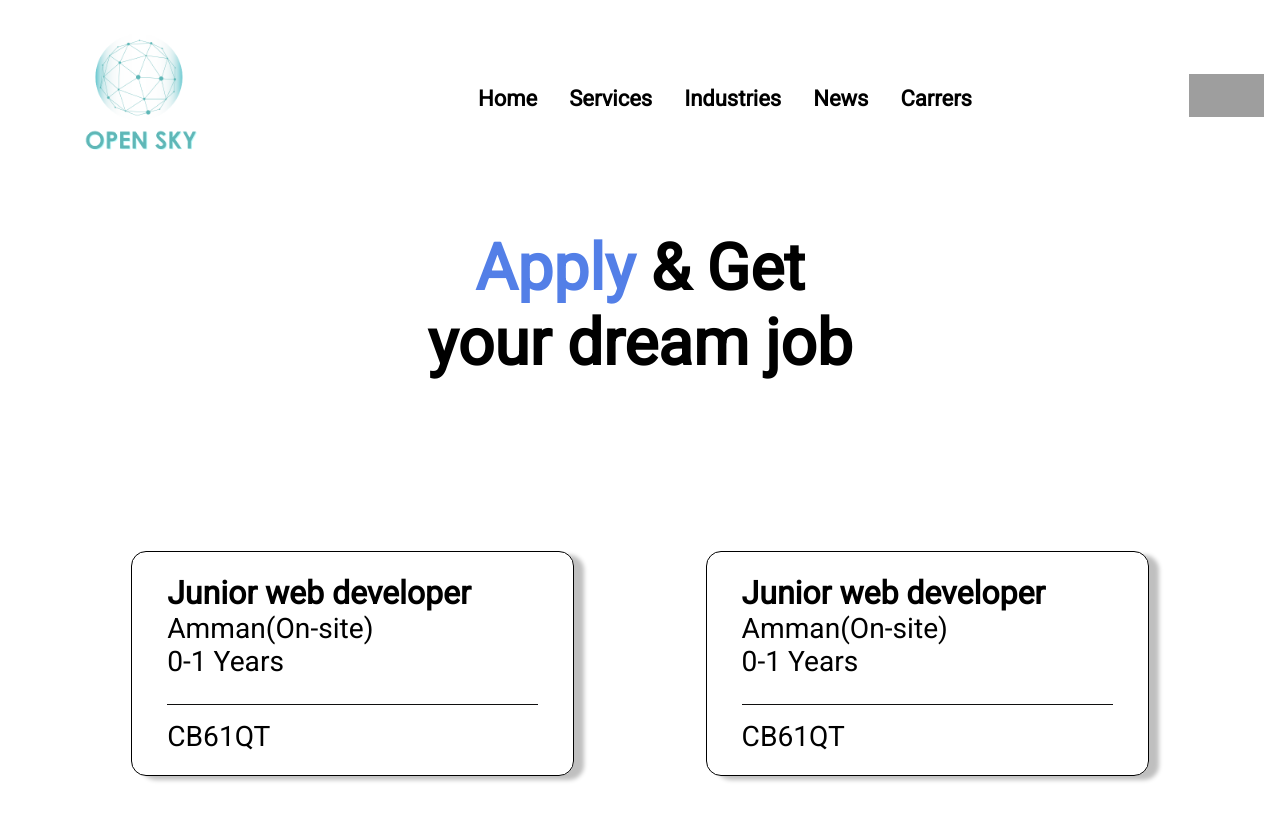
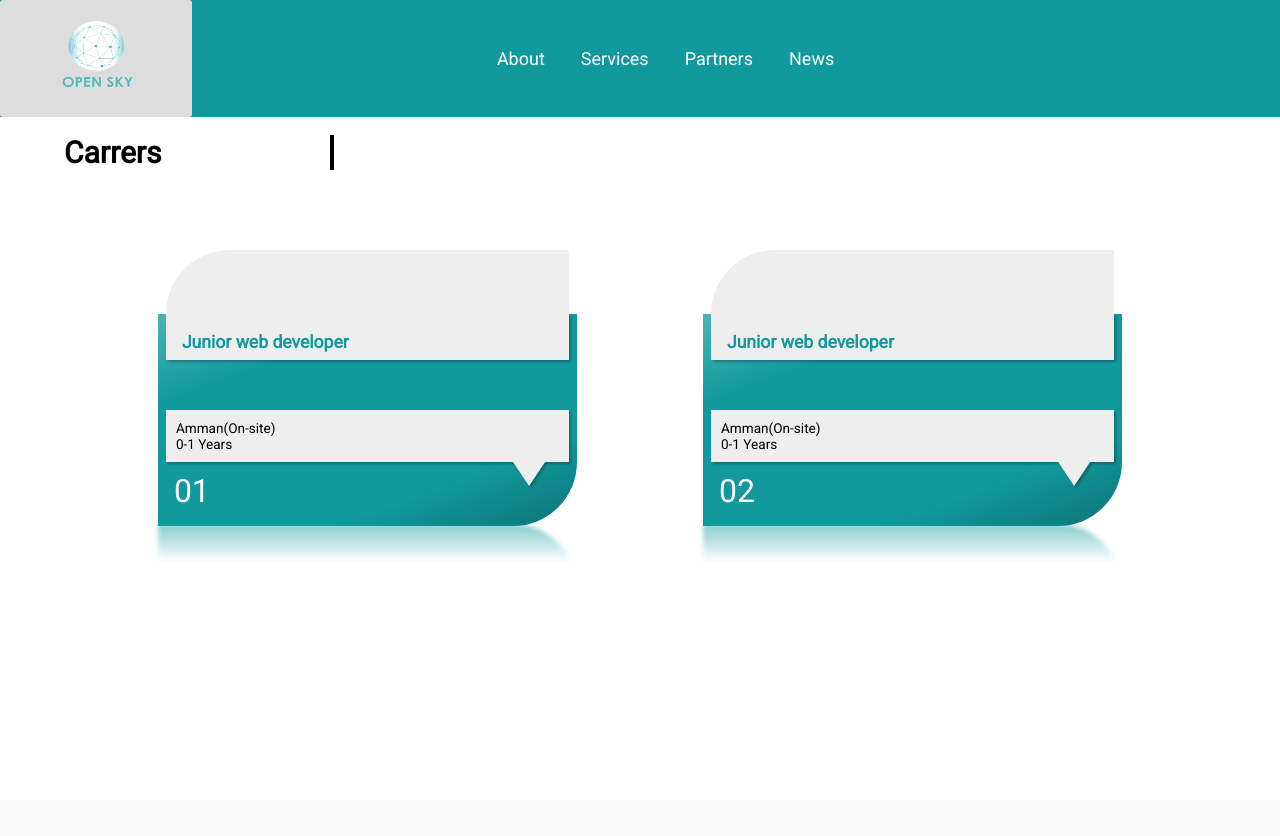
Before and after one commit to ezzabumahfouz/OpenSkyWebsite, a PHP site: page /screens/carrers.html in a window 1280 px wide. After the commit the page ends 557 px from the top, so only its background shows below. Run offline with PHP 8.4, Linux system fonts and the light colour scheme; grey boxes are pictures that could not be loaded.

Commit message:
commit 1.4

```diff
--- a/index.html
+++ b/index.html
@@ -191,7 +191,7 @@
             <h3>Contact Us</h3>
             <a href="screens/contactus.html">Get In Touch</a>
             <a href="screens/contactus.html#section2">Location</a>
-            <a href="screens/contactSales.html">Contact Sales</a>
+            <a href="screens/carrers.html">Join Our Team</a>
 
           </div>
         </div>
--- a/screens/carrers.html
+++ b/screens/carrers.html
@@ -2,84 +2,255 @@
 <html lang="en">
 
 <head>
-    <meta charset="UTF-8">
-    <link rel="stylesheet" href="../style/carrersStyle.css">
-    <meta http-equiv="X-UA-Compatible" content="IE=edge">
+    <meta charset="UTF-8" />
+    <link rel="stylesheet" href="../style/carrersStyle.css" />
+
+    <meta http-equiv="X-UA-Compatible" content="IE=edge" />
+
+
+    <title>Carrers | Open Sky</title>
+
+    <!-- Additional things -->
+
+
     <meta name="viewport" content="width=device-width, initial-scale=1.0">
-    <link rel="stylesheet" href="https://cdnjs.cloudflare.com/ajax/libs/font-awesome/4.7.0/css/font-awesome.min.css">
-    <link rel="icon" type="x-icon" href="../assets/images/Untitled_design__2_-removebg-preview.png" sizes="16x16">
 
-    <title>careers | Open Sky</title>
+    <!-- Additional CSS Files -->
+
+    <!-- End -->
 </head>
 
+<body>
+    <div class="navbar">
+        <a href="../index.html"><img class="logo" src="../assets/images/opanSkySoftware.png" /></a>
+        <p>
+            ....................................................................
+        </p>
 
-<body>
-
-
-    <header class="navbar">
-
-        <a href="http://localhost/OpenSkyWebsite/index.html"><img class="logo" src="../assets/images/opanSkySoftware.png"></a>
-        <div class="nav-pages">
-            <!-- <div class="dropdown">
-                <button class="dropbtn">About Us
+        <div class="dropdown">
+            <button class="dropbtn">
+                About
                 <i class="fa fa-caret-down"></i>
             </button>
             <div class="dropdown-content">
-                    <a href="#">Who we are</a>
-                    <a href="screens/management.html">Management</a>
-                    <a href="#">Technology partners</a>
-                    <a href="#">Location</a>
+                <div class="row">
+                    <div class="column">
+                        <h3>Who we are</h3>
+                        <a href="#">Know More</a>
+                        <a href="#">The Way We Work</a>
+                        <a href="#">Values & Ethics</a>
                     </div>
-            </div> -->
+                    <div class="column">
+                        <h3>Management</h3>
+                        <a href="#"> Board of Directors</a>
+                        <a href="#">Management Team</a>
+                    </div>
+                    <div class="column">
+                        <h3>Contact Us</h3>
+                        <a href="">Get In Touch</a>
+                        <a href="">Location</a>
+                        <a href="">Join Our Team</a>
+                    </div>
+                </div>
+            </div>
+        </div>
+        <a href="">Services</a>
+        <a href="">Partners</a>
+        <a href="">News</a>
+    </div>
+    <style>
+        .navbar a img {
+            height: 93px;
+            width: 156px;
+            background-size: contain;
+        }
 
+        * {
+            box-sizing: border-box;
+        }
 
-            <a href="http://localhost/OpenSkyWebsite/index.html">Home</a>
-            <a class="hover-underline-animation" href="javascript:history.back()">Services</a>
-            <a class="hover-underline-animation" href="javascript:history.back()">Industries</a>
-            <a class="hover-underline-animation" href="../screens/news.html">News</a>
-            <a class="hover-underline-animation" href="../screens/carrers.html">Carrers</a>
+        body {
+            margin: 0;
+        }
 
-        </div>
-        <div class="dropdown">
-            <a id="flagShow"><img class="flag" src="../assets/images/jordan (1).png"></a>
-        </div>
+        .navbar {
+            overflow: hidden;
+            background-color: #11999e;
+            font-family: Arial, Helvetica, sans-serif;
+            justify-content: start;
 
-    </div>
+            position: sticky;
+            top: 0;
+            z-index: 1;
+        }
+
+        .navbar p {
+            color: #11999e;
+        }
+
+        .navbar a {
+            float: left;
+            font-size: 18px;
+            color: white;
+            text-align: center;
+            padding: 10px 18px;
+            text-decoration: none;
+        }
+
+        .dropdown {
+            float: left;
+            overflow: hidden;
+        }
+
+        .dropdown .dropbtn {
+            font-size: 18px;
+            border: none;
+            outline: none;
+            color: white;
+            padding: 10px 18px;
+            background-color: inherit;
+            /* font: inherit; */
+            margin: 0;
+            font-weight: 500;
+        }
+
+        .navbar a:hover,
+        .dropdown:hover .dropbtn {
+            background-color: #ddd;
+            color: #11999e;
+            border-radius: 3px;
+            transition: 0.3s;
+        }
+
+        .dropdown-content {
+            display: none;
+            position: absolute;
+            background-color: #22cccfc6;
+            width: 50%;
+            left: 25%;
+            box-shadow: 1px 8px 16px 1px rgba(0, 0, 0, 0.2);
+
+            /* box-shadow: 1px 4px 9px 3px rgba(17, 153, 158, 0.64);
+          -webkit-box-shadow: 1px 4px 9px 3px rgba(17, 153, 158, 0.64);
+          -moz-box-shadow: 1px 4px 9px 3px rgba(17, 153, 158, 0.64); */
+            border-radius: 30px;
+            /* z-index: 9999; */
+            position: fixed;
+        }
+
+        .dropdown:hover .dropdown-content {
+            display: block;
+        }
+
+        /* Create three equal columns that floats next to each other */
+        .column {
+            float: left;
+            width: 33.33%;
+            padding: 10px;
+
+            background-color: #ccc;
+            height: 200px;
+        }
+
+        .column h3 {
+            padding-bottom: 20px;
+            padding-top: 10px;
+        }
+
+        .column a {
+            float: none;
+            color: black;
+            padding: 10px;
+            text-decoration: none;
+            display: block;
+            text-align: left;
+            font-size: 15px;
+        }
+
+        .column a:hover {
+            background-color: #ddd;
+        }
+
+        /* Clear floats after the columns */
+
+        .row:after {
+            content: "";
+            display: table;
+            clear: both;
+        }
+    </style>
+    <div class="title">
+        <h1>Carrers </h1>
     </div>
 
 
-    </header>
-    <div class="careers">
-        <div class="apply-text">
-            <span> Apply </span> & Get <br> your dream job
+
+
+
+    <!-- Body -->
+    <ol>
+        <li style="--accent-color:#11999e">
+            <div class="icon"><i class="fa-brands fa-codepen"></i></div>
+            <div class="title">Junior web developer</div>
+            <div class="descr">Amman(On-site) <br> 0-1 Years</div>
+        </li>
+        <li style="--accent-color:#11999e">
+            <div class="icon"><i class="fa-brands fa-html5"></i></div>
+            <div class="title">Junior web developer
             </div>
-        <div class="careers-class">
-            <div class="job">
-                <h2>Junior web developer</h2>
-                <h3>Amman(On-site)</h3>
-                <h4>0-1 Years</h4>
-                <div class="line"></div>
-                <a href="CB61QT">CB61QT</a>
-            </div>
-            <div class="job">
-                <h2>Junior web developer</h2>
-                <h3>Amman(On-site)</h3>
-                <h4>0-1 Years</h4>
+            <div class="descr">Amman(On-site) <br> 0-1 Years</div>
+        </li>
 
-                <div class="line"></div>
-                <a href="CB61QT">CB61QT</a>
-            </div>
 
-        </div>
+    </ol>
 
-    </div>
+
+    <!-- Table -->
+
+    <!-- Table style -->
+
+    <!-- End Table Style -->
+    <!-- <div class="topScroll">
+        <button onclick="topFunction()" id="myBtn" title="Go to top">Go Back To Top </button>
+
+    </div> -->
+
+    <!-- <script src="https://ajax.googleapis.com/ajax/libs/jquery/3.4.1/jquery.min.js"></script> -->
+    <script type="text/javascript">
+        $(document).ready(function () {
+            $(".body-container .accordion-box .accordion-header").click(
+                function () {
+                    var curent_click = $(this)
+                        .parents(".accordion-box")
+                        .find(".accordion-body");
+                    $(curent_click).slideToggle();
+                    $(".accordion-container .accordion-box .accordion-body")
+                        .not(curent_click)
+                        .slideUp();
+                }
+            );
+        });
+    </script>
     <script>
-            var w = window.innerWidth;
-        var flag = document.getElementById("flagShow");
-        if (w<1160) {
-            flag.style.display = "none";
+        // Get the button
+        let mybutton = document.getElementById("myBtn");
+
+        // When the user scrolls down 20px from the top of the document, show the button
+        window.onscroll = function () { scrollFunction() };
+
+        function scrollFunction() {
+            if (document.body.scrollTop > 20 || document.documentElement.scrollTop > 20) {
+                mybutton.style.display = "block";
+            } else {
+                mybutton.style.display = "none";
+            }
         }
 
+        // When the user clicks on the button, scroll to the top of the document
+        function topFunction() {
+            document.body.scrollTop = 0;
+            document.documentElement.scrollTop = 0;
+        }
     </script>
 </body>
 
--- a/screens/contactus.html
+++ b/screens/contactus.html
@@ -79,7 +79,7 @@
 
             position: sticky;
             top: 0;
-            z-index: 1;
+            z-index: 10;
         }
 
         .navbar p {
--- a/style/carrersStyle.css
+++ b/style/carrersStyle.css
@@ -6,6 +6,7 @@
     font-family: 'Roboto', sans-serif;
     scroll-behavior: smooth;
 }
+
 @media screen and (max-width: 1040px) {
     .navbar {
         overflow: hidden;
@@ -14,8 +15,11 @@
         flex-flow: column wrap;
         justify-content: space-between;
         align-items: center;
+        padding: 0;
+        margin: 0;
     }
 }
+
 @media screen and (min-width: 1041px) {
     .navbar {
         overflow: hidden;
@@ -24,247 +28,45 @@
         flex-flow: row wrap;
         justify-content: space-between;
         align-items: center;
+        padding: 0;
+        margin: 0;
     }
 }
 
-
-  .navbar .nav-pages {
-    display: flex;
-    flex-flow: row wrap;
-    justify-content: space-evenly;
-    align-items: center;
-
-
-  }
-.navbar a {
-  float: left;
-  font-size: 22px;
-  font-weight:700;
-  color: black;
-  text-align: center;
-  padding: 14px 16px;
-  text-decoration: none;
-
-
-}
-.navbar a img {
-  height: 163px;
-  width: 245px;
-  background-size: contain;
-
-}
-.navbar a .flag {
-  height: 43px;
-  width: 75px;
-  background-size: contain;
-
+/* Body */
+.rounded {
+    border-top: 5px solid #11999e;
+    border-radius: 5px;
+    margin: 30px 10%;
 }
 
-
-.dropdown {
-  float: left;
-  overflow: hidden;
-}
-
-.dropdown .dropbtn {
-  font-size: 22px;
-  font-weight:700;
-  border: none;
-  outline: none;
-  color: rgb(35, 35, 35);
-  padding: 14px 16px;
-  background-color: inherit;
-  font-family: inherit;
-  margin: 0;
-  transition: 0.2s;
-  cursor: pointer;
-
-
-}
-
-.hover-underline-animation {
-  display: inline-block;
-  position: relative;
-  color: #11999e;
-}
-
-.hover-underline-animation::after {
-  content: '';
-  position: absolute;
-  width: 100%;
-  transform: scaleX(0);
-  height: 2px;
-  bottom: 0;
-  left: 0;
-  background-color: #11999e;
-  transform-origin: bottom right;
-  transition: transform 0.3s ease-out;
-}
-
-.hover-underline-animation:hover::after {
-  transform: scaleX(1);
-  transform-origin: bottom left;
-}
-.dropdown-content {
-  display: none;
-  position: absolute;
-  background-color: #f9f9f9;
-  min-width: 160px;
-  box-shadow: 0px 8px 16px 0px rgba(0,0,0,0.2);
-  z-index: 1;
-  transition: 0.2s;
-
-  border-radius: 10px;
-
-}
-
-.dropdown-content a {
-  float: none;
-  color: black;
-  padding: 12px 16px;
-  text-decoration: none;
-  display: block;
-  text-align: center;
-  font-size: 15px;
-  font-weight: 500;
-}
-
-.dropdown-content a:hover {
-  background-color: #ddd;
-  border-radius: 10px;
-
-}
-
-.dropdown:hover .dropdown-content {
-  display: block;
-}
-
-/* Body */
-
 @media screen and (max-width: 500px) {
-  .careers .apply-text {
-    font-size: 40px;
-    text-align: center;
-    margin-top: 35px;
-    margin-bottom: 85px;
-    font-weight: bolder;
-    color: black;
-  }
-  .careers .apply-text span {
-    color: #537FE7;
-  }
-  .careers .careers-class {
-    width: 90%;
-    display: inline-block;
-    margin-left: 5%;
-  }
-  .careers .careers-class .job {
-    border: 1px solid black;
-    Offset: 10px, 4px
-  rgba(0, 0, 0, 0.25)
-  ;
-  border-radius: 15px;
-  padding: 22px 35px ;
-  box-shadow: 10px 4px 4px rgba(0, 0, 0, 0.25);
-  margin-bottom: 60px;
-
-
-  }
-  .careers .careers-class .job h2 {
+    .header-text {
+        font-size: 30px;
+        padding: 10px 0px 0px 10px;
+        font-size: 20px;
         font-weight: 600;
-    font-size: 25px;
-    text-align: start;
-  }
-  .careers .careers-class .job h3 {
-    font-weight: 500;
-    font-size: 20px;
-    text-align: start;
-  }
-  .careers .careers-class .job h4 {
-    font-weight: 500;
-    font-size: 20px;
-    text-align: start;
-  }
-  .careers .careers-class .job a {
-    text-decoration: none;
-    font-weight: 500;
-    font-size: 22px;
-    text-align: start;
         color: black;
     }
 
 
 
-}
-@media screen and (min-width: 501px) {
-  .careers .apply-text {
-    font-size: 5vw;
-    text-align: center;
-    margin-top: 35px;
-    margin-bottom: 85px;
-    font-weight: bolder;
-    color: black;
-  }
-  .careers .apply-text span {
-    color: #537FE7;
-  }
-  .careers .careers-class {
-    width: 100%;
-    display: inline-flex;
-    margin-top: 85px;
-
-    justify-content: space-evenly;
 
 }
-  .careers .careers-class .job {
-    border: 1px solid black;
-    width: 29%;
-    Offset: 10px, 4px
-  rgba(0, 0, 0, 0.25)
-  ;
-  border-radius: 15px;
-  padding: 22px 35px ;
-  box-shadow: 10px 4px 4px rgba(0, 0, 0, 0.25);
-  margin-bottom: 60px;
 
+@media screen and (min-width: 501px) {
+    .header-text {
+        font-size: 30px;
+        padding: 30px 0px 0px 5%;
 
-  }
-  .careers .careers-class .job h2 {
         font-weight: 600;
-    font-size: 2.5vw;
-    text-align: start;
-  }
-  .careers .careers-class .job h3 {
-    font-weight: 500;
-    font-size: 2.2vw;
-    text-align: start;
-  }
-  .careers .careers-class .job h4 {
-    font-weight: 500;
-    font-size: 2.2vw;
-    text-align: start;
-  }
-  .careers .careers-class .job a {
-    text-decoration: none;
-    font-weight: 500;
-    font-size: 2.2vw;
-    text-align: start;
         color: black;
     }
 
 
 
-}
 
 
-
-
-.careers .careers-class .job .line {
-  width: 100%;
-  height: 1px;
-  background-color: #100F0F;
-  margin-top: 26px;
-  margin-bottom: 15px;
 }
 
 ::-webkit-scrollbar {
@@ -276,10 +78,237 @@
 }
 
 ::-webkit-scrollbar-thumb {
-  background: #5EB7B7;
+    background: #5eb7b7;
     border-radius: 50px;
 }
 
 ::-webkit-scrollbar-thumb:hover {
     background: #11999e;
 }
+
+
+/* aa */
+
+
+@media (max-width:991px) {
+    .wrapper {
+        flex-direction: column;
+        margin: auto;
+        align-items: center;
+    }
+
+    .card {
+        width: 250px;
+        margin-bottom: 30px;
+    }
+}
+
+/* body */
+
+/*  */
+
+
+
+/* Header */
+.title {
+
+    display: flex;
+    justify-content: start;
+    align-items: center;
+    margin: 0;
+    padding: 18px 0 0 5%;
+    margin-bottom: 50px;
+}
+
+.title h1 {
+    font-size: 30px;
+    color: #000000;
+    border-right: 4px solid #000;
+    font-weight: 700;
+    animation: forwards typing 7s;
+    white-space: nowrap;
+    overflow: hidden;
+
+}
+.topScroll button {
+  margin: auto;
+  display: block;
+  background-color: transparent;
+  border: 0;
+  text-decoration: underline;
+  font-size: 20px;
+  cursor: pointer;
+  padding-bottom: 29px;
+  padding-top: 50px;
+}
+
+@keyframes cursor {
+
+    0%,
+    100% {
+        border-color: transparent;
+    }
+
+    50% {
+        border-color: #000;
+    }
+}
+
+@keyframes typing {
+    0% {
+        width: 0ch
+    }
+
+    30%{ width: 16ch;}
+    80%{ width: 16ch;}
+     90%{ width: 16ch;}
+    100% {
+        width: 16ch;
+    }
+
+
+}
+
+/* End Header */
+
+
+
+
+
+
+
+ol {
+  width: 90%;
+  margin-inline: auto;
+
+  display: flex;
+  flex-wrap: wrap;
+  gap: 2rem;
+
+  list-style: none;
+  counter-reset: cardnr;
+  justify-content: space-evenly;
+}
+
+li {
+  --frontColor: #eeeeee;
+  --width: 10em;
+  --inlineP: 0.5rem;
+  --borderR: 4rem;
+  --arrowW: 2rem;
+  --arrowH: 1.5rem;
+
+  counter-increment: cardnr;
+  width: calc(var(--width) - var(--inlineP) * 2);
+  display: grid;
+  grid-template:
+    "icon" var(--borderR)
+    "title"
+    "descr" 1fr;
+  margin-inline: var(--inlineP);
+  margin-bottom: calc(var(--borderR));
+  position: relative;
+  transition: 0.3s;
+  width: 35%;
+  margin-top: 30px;
+}
+li:hover {
+  scale: 1.1;
+}
+li .icon,
+li .title,
+li .descr {
+  background: var(--frontColor);
+  padding-inline: 1rem;
+  padding-bottom: 1rem;
+}
+li .icon,
+li .title {
+  color: var(--accent-color);
+  text-align: center;
+  padding-bottom: 0.5rem;
+}
+
+li .title,
+li .descr {
+  filter: drop-shadow(0.125rem 0.125rem 0.075rem rgba(0, 0, 0, 0.25));
+}
+li .icon {
+  grid-area: icon;
+  font-size: 2rem;
+  display: grid;
+  place-items: center;
+  border-radius: var(--borderR) 0 0 0;
+  position: relative;
+}
+
+li .title {
+  grid-area: title;
+  font-size: 1.1rem;
+  font-weight: bold;
+}
+
+li .descr {
+  grid-area: descr;
+  font-size: 0.85rem;
+  text-align: start;
+  padding: 10px;
+}
+li .descr::before {
+  content: "";
+  width: var(--arrowW);
+  height: var(--arrowH);
+  position: absolute;
+  right: 1.5rem;
+  top: 100%;
+  background: inherit;
+  clip-path: polygon(0 0, 100% 0, 50% 100%);
+}
+
+li::after {
+  content: counter(cardnr, decimal-leading-zero);
+  position: absolute;
+  z-index: -1;
+
+  left: calc(var(--inlineP) * -1);
+  right: calc(var(--inlineP) * -1);
+  top: var(--borderR);
+  bottom: calc(var(--borderR) * -1);
+
+  display: flex;
+  align-items: flex-end;
+  background: var(--accent-color);
+  background-image: linear-gradient(
+    160deg,
+    rgba(255, 255, 255, 0.25),
+    transparent 25% 75%,
+    rgba(0, 0, 0, 0.25)
+  );
+  border-radius: 0 0 var(--borderR) 0;
+
+  --pad: 1rem;
+  padding: var(--pad);
+  font-size: calc(var(--borderR) - var(--pad) * 2);
+  color: white;
+}
+li::before {
+  content: "";
+  position: absolute;
+  height: var(--borderR);
+  top: calc(100% + var(--borderR) - 2px);
+  left: calc(var(--inlineP) * -1);
+  right: calc(var(--inlineP) * -1);
+  border-radius: 0 var(--borderR) 0 0;
+
+  background-image: linear-gradient(var(--accent-color), transparent 60%);
+  opacity: 0.5;
+  filter: blur(2px);
+}
+
+.credits {
+  margin-top: 2rem;
+  text-align: right;
+}
+.credits a {
+  color: var(--color);
+}
```
Lines whose indentation alone changed are shown as unchanged.
